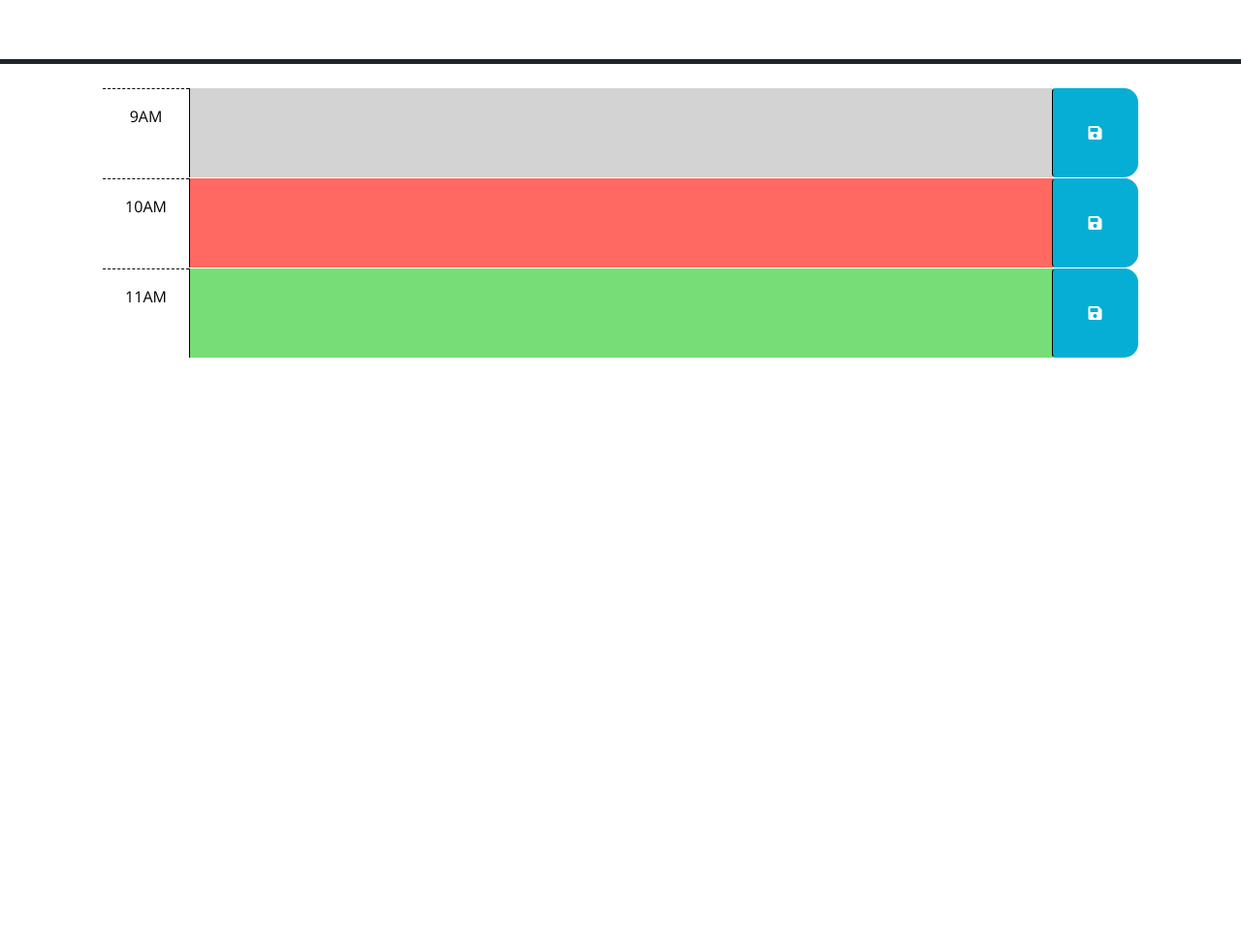
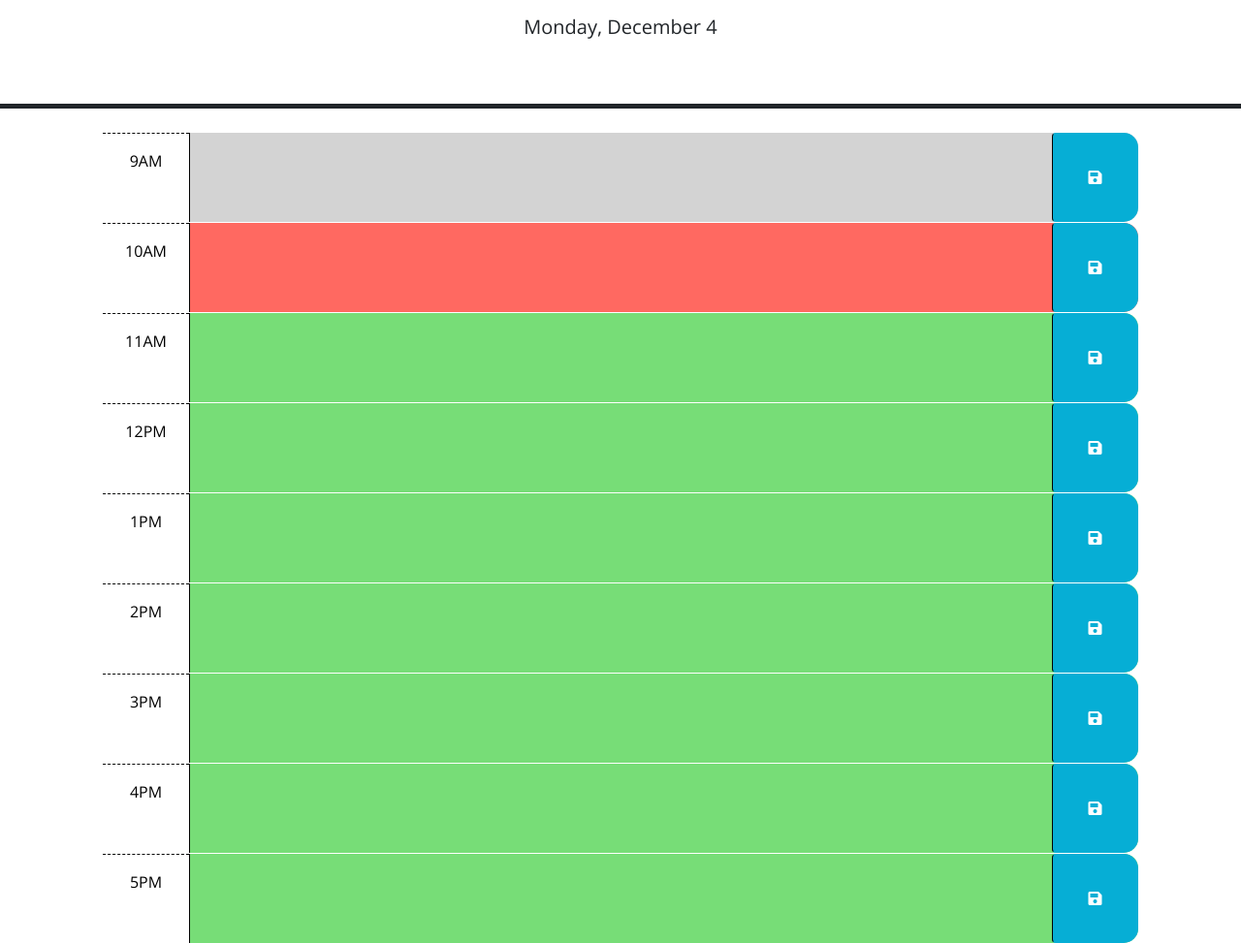
Before and after one commit to RedKnight88/daily-planner, a plain HTML site: page index.html in a window 1280 px wide. Shown: the part 166-1139 px from the top of the page at 97% size. Before the commit the page ends 800 px from the top, so only its background shows below. Drawn offline with nearby package versions, Linux system fonts and the light colour scheme.

Commit message:
header date, save button listener, 9-5 hour blocks

```diff
--- a/index.html
+++ b/index.html
@@ -66,6 +66,54 @@
         </button>
       </div>
 
+      <div id="hour-12" class="row time-block future">
+        <div class="col-2 col-md-1 hour text-center py-3">12PM</div>
+        <textarea class="col-8 col-md-10 description" rows="3"> </textarea>
+        <button class="btn saveBtn col-2 col-md-1" aria-label="save">
+          <i class="fas fa-save" aria-hidden="true"></i>
+        </button>
+      </div>
+
+      <div id="hour-1" class="row time-block future">
+        <div class="col-2 col-md-1 hour text-center py-3">1PM</div>
+        <textarea class="col-8 col-md-10 description" rows="3"> </textarea>
+        <button class="btn saveBtn col-2 col-md-1" aria-label="save">
+          <i class="fas fa-save" aria-hidden="true"></i>
+        </button>
+      </div>
+
+      <div id="hour-2" class="row time-block future">
+        <div class="col-2 col-md-1 hour text-center py-3">2PM</div>
+        <textarea class="col-8 col-md-10 description" rows="3"> </textarea>
+        <button class="btn saveBtn col-2 col-md-1" aria-label="save">
+          <i class="fas fa-save" aria-hidden="true"></i>
+        </button>
+      </div>
+
+      <div id="hour-3" class="row time-block future">
+        <div class="col-2 col-md-1 hour text-center py-3">3PM</div>
+        <textarea class="col-8 col-md-10 description" rows="3"> </textarea>
+        <button class="btn saveBtn col-2 col-md-1" aria-label="save">
+          <i class="fas fa-save" aria-hidden="true"></i>
+        </button>
+      </div>
+
+      <div id="hour-4" class="row time-block future">
+        <div class="col-2 col-md-1 hour text-center py-3">4PM</div>
+        <textarea class="col-8 col-md-10 description" rows="3"> </textarea>
+        <button class="btn saveBtn col-2 col-md-1" aria-label="save">
+          <i class="fas fa-save" aria-hidden="true"></i>
+        </button>
+      </div>
+
+      <div id="hour-5" class="row time-block future">
+        <div class="col-2 col-md-1 hour text-center py-3">5PM</div>
+        <textarea class="col-8 col-md-10 description" rows="3"> </textarea>
+        <button class="btn saveBtn col-2 col-md-1" aria-label="save">
+          <i class="fas fa-save" aria-hidden="true"></i>
+        </button>
+      </div>
+
     <script src="https://code.jquery.com/jquery-3.4.1.min.js"></script>
     <script
       src="https://cdn.jsdelivr.net/npm/dayjs@1.11.3/dayjs.min.js"
@@ -73,6 +121,6 @@
       crossorigin="anonymous"
     ></script>
 
-    <script src="script.js"></script>
+    <script src="./script.js"></script>
   </body>
 </html>
--- a/script.js
+++ b/script.js
@@ -2,13 +2,25 @@
 // the code isn't run until the browser has finished rendering all the elements
 // in the html.
 $(function () {
+
+  var today = dayjs();
+  var saveBtnEl = $('.saveBtn');
+
   // TODO: Add a listener for click events on the save button. This code should
   // use the id in the containing time-block as a key to save the user input in
   // local storage. HINT: What does `this` reference in the click listener
   // function? How can DOM traversal be used to get the "hour-x" id of the
   // time-block containing the button that was clicked? How might the id be
   // useful when saving the description in local storage?
-  //
+
+  saveBtnEl.on('click', saveHandler)
+
+  function saveHandler(event) {
+    event.preventDefault();
+    var parentEl = $(this).parent();
+    var parentID = parentEl.attr('id');
+    console.log(parentID);
+  }
   // TODO: Add code to apply the past, present, or future class to each time
   // block by comparing the id to the current hour. HINTS: How can the id
   // attribute of each time-block be used to conditionally add or remove the
@@ -20,4 +32,7 @@ $(function () {
   // attribute of each time-block be used to do this?
   //
   // TODO: Add code to display the current date in the header of the page.
+  var currentDatEl = $("#currentDay");
+
+  currentDatEl.text(today.format('dddd, MMMM D'));
 });
```
